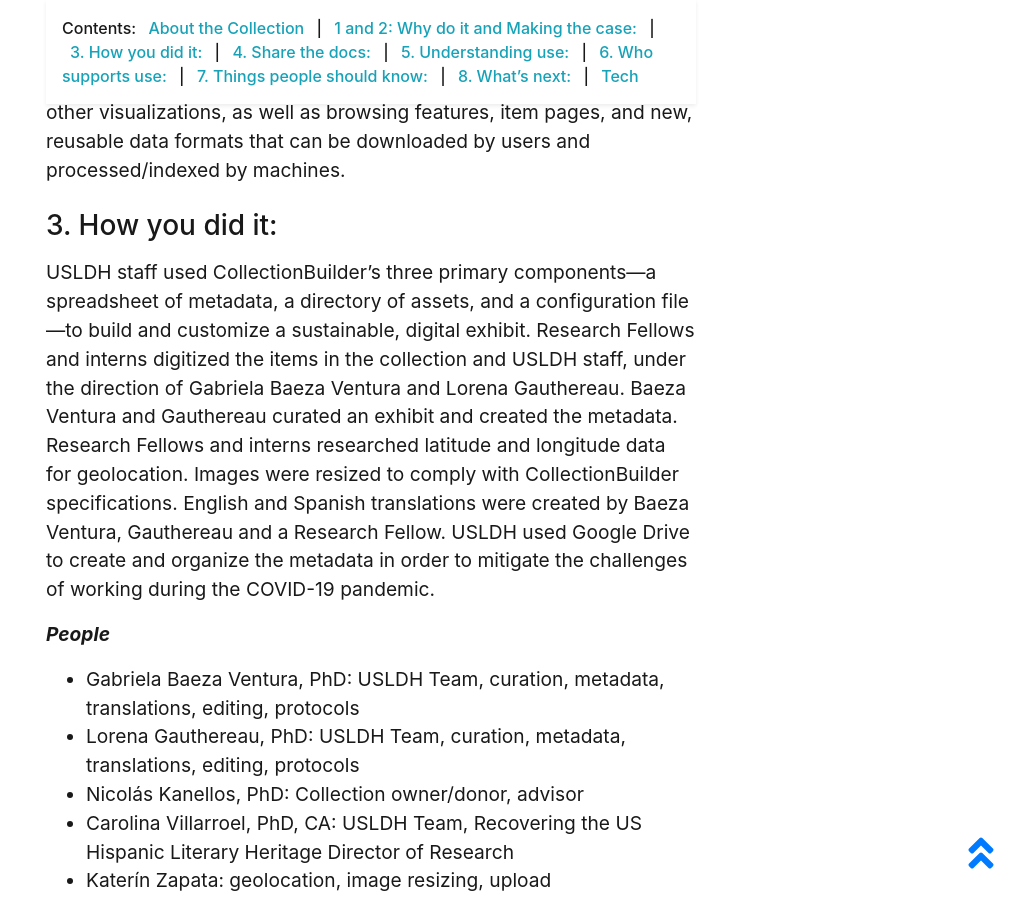
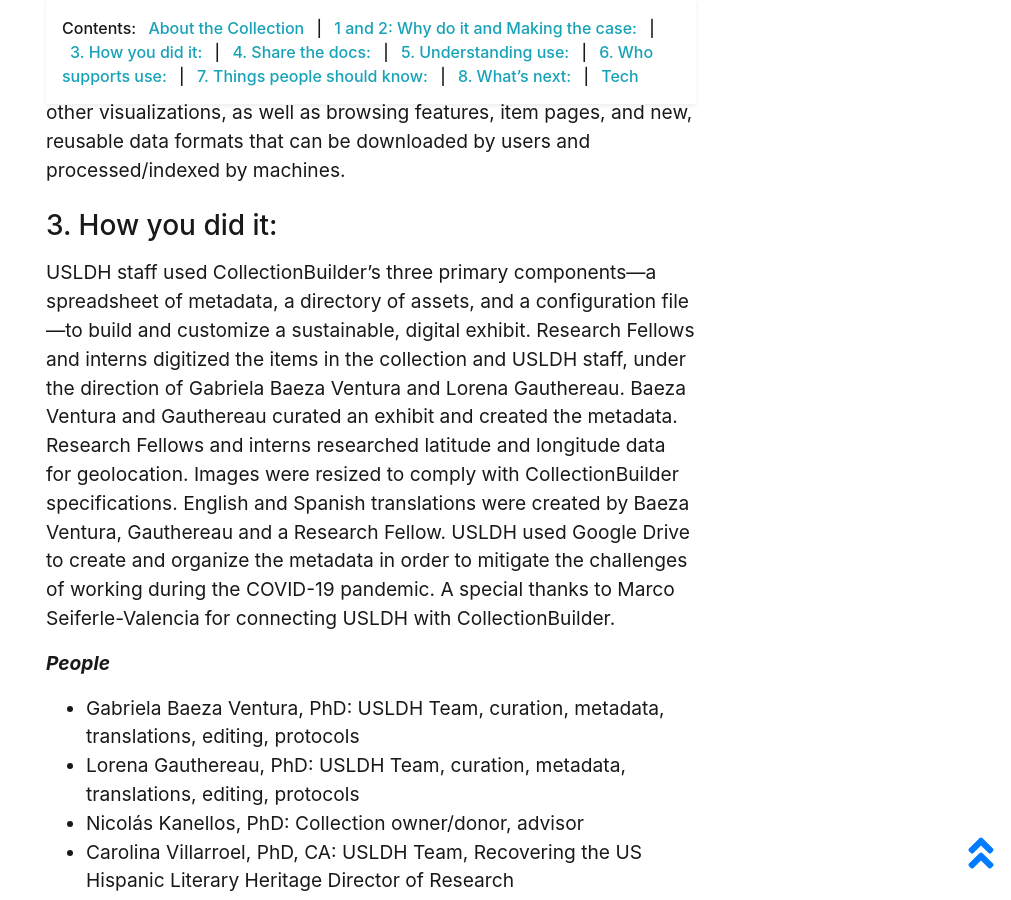
Before and after one commit to RecoveryAPP/hispanictheater, a Jekyll site: the page built from pages/about.md, in a window 1280 px wide and 900 px high, scrolled down 1414 px. Shown: the whole window, without its empty margins (269-1280 px from the left). Built offline with Jekyll 4.4.1, drawn with Linux system fonts in a browser that asks for light colours.

Commit message:
Update about.md

```diff
--- a/pages/about.md
+++ b/pages/about.md
@@ -24,7 +24,7 @@
 
 ### 3. How you did it:
 
-USLDH staff used CollectionBuilder’s three primary components—a spreadsheet of metadata, a directory of assets, and a configuration file—to build and customize a sustainable, digital exhibit. Research Fellows and interns digitized the items in the collection and USLDH staff, under the direction of Gabriela Baeza Ventura and Lorena Gauthereau. Baeza Ventura and Gauthereau curated an exhibit and created the metadata. Research Fellows and interns researched latitude and longitude data for geolocation. Images were resized to comply with CollectionBuilder specifications. English and Spanish translations were created by Baeza Ventura, Gauthereau and a Research Fellow. USLDH used Google Drive to create and organize the metadata in order to mitigate the challenges of working during the COVID-19 pandemic.
+USLDH staff used CollectionBuilder’s three primary components—a spreadsheet of metadata, a directory of assets, and a configuration file—to build and customize a sustainable, digital exhibit. Research Fellows and interns digitized the items in the collection and USLDH staff, under the direction of Gabriela Baeza Ventura and Lorena Gauthereau. Baeza Ventura and Gauthereau curated an exhibit and created the metadata. Research Fellows and interns researched latitude and longitude data for geolocation. Images were resized to comply with CollectionBuilder specifications. English and Spanish translations were created by Baeza Ventura, Gauthereau and a Research Fellow. USLDH used Google Drive to create and organize the metadata in order to mitigate the challenges of working during the COVID-19 pandemic. A special thanks to Marco Seiferle-Valencia for connecting USLDH with CollectionBuilder.
 
 ***People***
 
```
